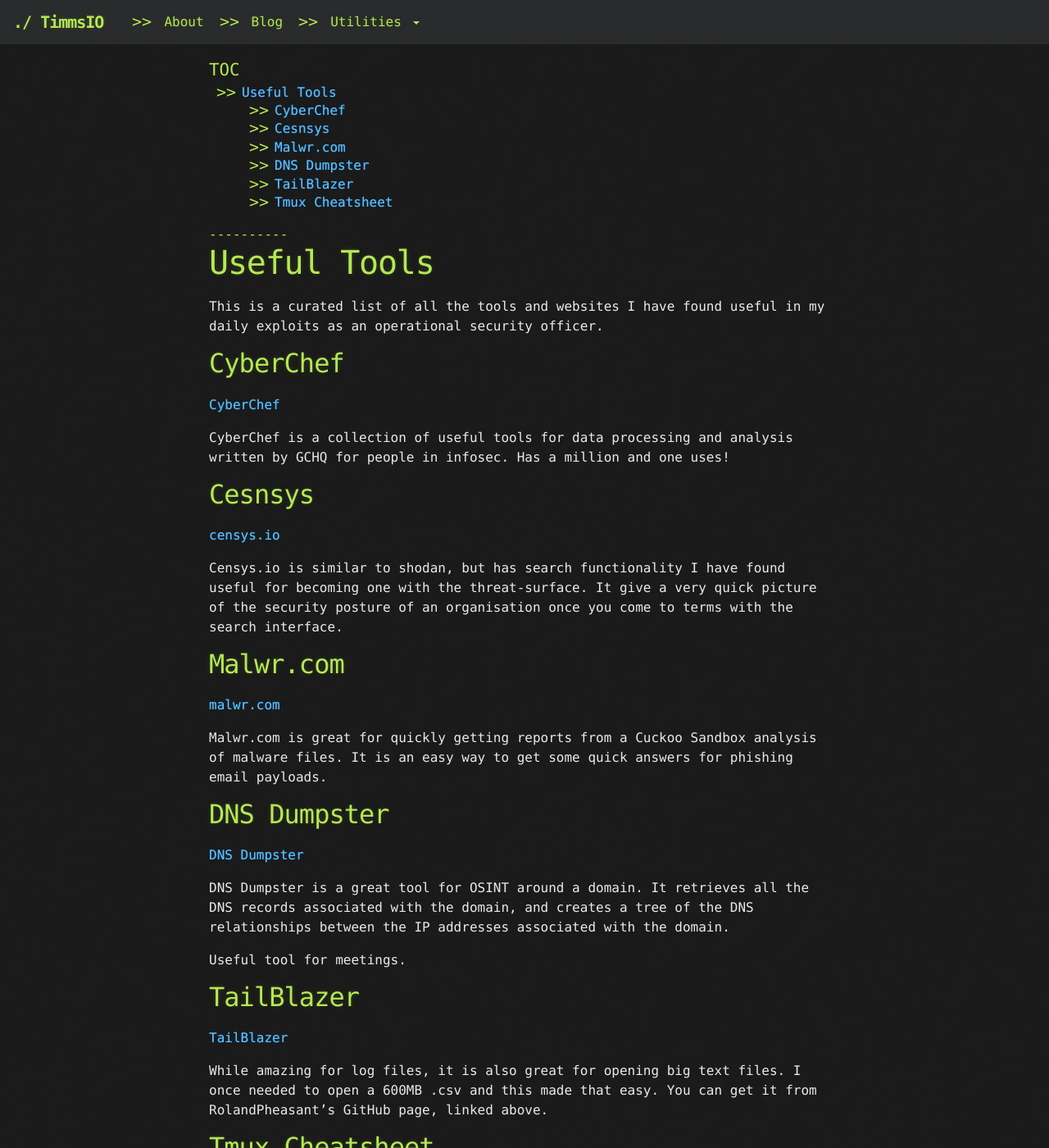
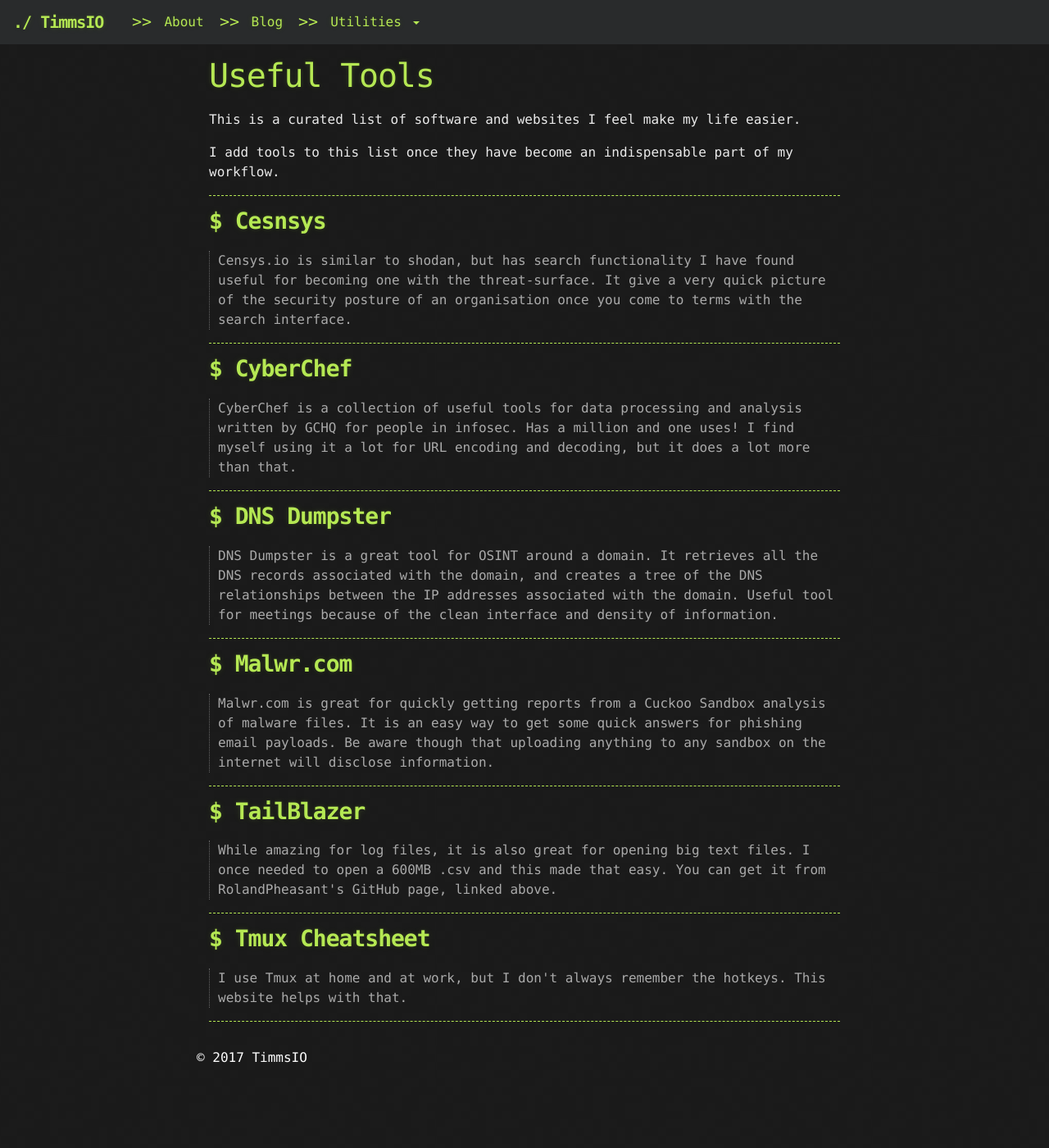
Before and after one commit to TimmsIO/timmsio.github.io, a Jekyll site: the page built from utils/tools.md, in a window 1280 px wide and 1400 px high. Shown: the whole window at 82% size. Built offline with Jekyll 4.4.1, drawn with Linux system fonts in a browser that asks for light colours; nearby versions of some CDN libraries; some of the changed text lies outside the part shown.

Commit message:
Update tools page to better fit style and be easier to maintain

```diff
--- /dev/null
+++ b/_data/utils.json
@@ -0,0 +1,81 @@
+{
+  "sortableTags": [
+    "application",
+    "website",
+    "desktop",
+    "recon",
+    "forensics",
+    "malware",
+    "logs"
+  ],
+  "utilities": [
+    {
+      "title": "CyberChef",
+      "tags": [
+        "application",
+        "website",
+        "forensics"
+      ],
+      "href": "https://gchq.github.io/CyberChef/",
+      "aria": "CyberChef JS utility github page",
+      "description": "CyberChef is a collection of useful tools for data processing and analysis written by GCHQ for people in infosec. Has a million and one uses!\n\nI find myself using it a lot for URL encoding and decoding, but it does a lot more than that."
+    },
+    {
+      "title": "Cesnsys",
+      "tags": [
+        "application",
+        "website",
+        "recon"
+      ],
+      "href": "https://censys.io/",
+      "aria": "censys.io internet records search",
+      "description": "Censys.io is similar to shodan, but has search functionality I have found useful for becoming one with the threat-surface. It give a very quick picture of the security posture of an organisation once you come to terms with the search interface."
+    },
+    {
+      "title": "Malwr.com",
+      "tags": [
+        "application",
+        "website",
+        "forensics",
+        "malware"
+      ],
+      "href": "https://malwr.com/",
+      "aria": "Malwr.com Malware Analysis",
+      "description": "Malwr.com is great for quickly getting reports from a Cuckoo Sandbox analysis of malware files. It is an easy way to get some quick answers for phishing email payloads. Be aware though that uploading anything to any sandbox on the internet will disclose information."
+    },
+    {
+      "title": "DNS Dumpster",
+      "tags": [
+        "application",
+        "website",
+        "recon"
+      ],
+      "href": "https://dnsdumpster.com/",
+      "aria": "DNS Dumpster website",
+      "description": "DNS Dumpster is a great tool for OSINT around a domain. It retrieves all the DNS records associated with the domain, and creates a tree of the DNS relationships between the IP addresses associated with the domain.\n\nUseful tool for meetings because of the clean interface and density of information."
+    },
+    {
+      "title": "TailBlazer",
+      "tags": [
+        "application",
+        "desktop",
+        "windows",
+        "logs",
+        "forensics"
+        ],
+      "href": "https://github.com/RolandPheasant/TailBlazer",
+      "aria": "TailBlazer log tailing .NET application",
+      "description": "While amazing for log files, it is also great for opening big text files. I once needed to open a 600MB .csv and this made that easy. You can get it from RolandPheasant's GitHub page, linked above."
+    },
+    {
+      "title": "Tmux Cheatsheet",
+      "tags": [
+        "reference",
+        "website"
+      ],
+      "href": "https://tmuxcheatsheet.com/",
+      "aria": "Tmux cheatsheet website",
+      "description": "I use Tmux at home and at work, but I don't always remember the hotkeys. This website helps with that."
+    }
+  ]
+}
--- /dev/null
+++ b/_includes/toolsList.html
@@ -0,0 +1,22 @@
+{% assign tools = site.data.utils.utilities | sort:"title" %}
+{% assign tags = site.data.utils.sortableTags | sort %}
+
+
+<datalist>
+  {% for tag in tags %}
+  <option value="{{ tag }}"></option>
+  {% endfor %}
+</datalist>
+
+{% for tool in tools %}
+<div class="link-panel-container" data-tags="{{ tool.tags | join: " " }}">
+  <a href="{{ tool.href }}" target="_blank" aria-label="{{ tool.aria }}">
+    <span class="link-panel"></span>
+  </a>
+  <h3 class="tool-brand">{{ tool.title }}</h3>
+  <blockquote>
+    <p>{{ tool.description }}</p>
+  </blockquote>
+</div>
+<hr>
+{% endfor %}
--- a/_sass/jekyll-theme-hacker.scss
+++ b/_sass/jekyll-theme-hacker.scss
@@ -99,6 +99,24 @@
 
 .post-brand:before {
   content: "$ cat ";
+  // font-size: 1.3em;
+  color: #b5e853;
+}
+
+.tool-brand {
+  margin-right: 40px;
+  font-weight: bold;
+  font-family: Monaco, "Bitstream Vera Sans Mono", "Lucida Console", Terminal, monospace;
+  color: #b5e853 !important;
+  text-shadow: 0 1px 1px rgba(0, 0, 0, 0.1),
+               0 0 5px rgba(181, 232, 83, 0.1),
+               0 0 10px rgba(181, 232, 83, 0.1);
+  letter-spacing: -1px;
+  -webkit-font-smoothing: antialiased;
+}
+
+.tool-brand:before {
+  content: "$ ";
   // font-size: 1.3em;
   color: #b5e853;
 }
--- a/utils/tools.md
+++ b/utils/tools.md
@@ -3,54 +3,15 @@
 title: Useful Tools
 layout: default
 permalink: /utils/tools
-toc: true
 
 ---
 
 # Useful Tools
 
-This is a curated list of all the tools and websites I have found useful in my daily exploits as an operational security officer.
+This is a curated list of software and websites I feel make my life easier.
 
-## CyberChef
+I add tools to this list once they have become an indispensable part of my workflow.
 
-[CyberChef][cc]
+<hr>
 
-CyberChef is a collection of useful tools for data processing and analysis written by GCHQ for people in infosec. Has a million and one uses!
-
-## Cesnsys
-
-[censys.io][censys]
-
-Censys.io is similar to shodan, but has search functionality I have found useful for becoming one with the threat-surface. It give a very quick picture of the security posture of an organisation once you come to terms with the search interface.
-
-## Malwr.com
-
-[malwr.com][mal]
-
-Malwr.com is great for quickly getting reports from a Cuckoo Sandbox analysis of malware files. It is an easy way to get some quick answers for phishing email payloads.
-
-## DNS Dumpster
-
-[DNS Dumpster][dns]
-
-DNS Dumpster is a great tool for OSINT around a domain. It retrieves all the DNS records associated with the domain, and creates a tree of the DNS relationships between the IP addresses associated with the domain.
-
-Useful tool for meetings.
-
-## TailBlazer
-
-[TailBlazer][tb]
-
-While amazing for log files, it is also great for opening big text files. I once needed to open a 600MB .csv and this made that easy. You can get it from RolandPheasant's GitHub page, linked above.
-
-## Tmux Cheatsheet
-[Tmux Cheatsheet][tmxcs]
-
-I use Tmux at home and at work, but I don't always remember the hotkeys. This website solves that.
-
-[cc]: https://gchq.github.io/CyberChef/ "CyberChef JS utility github page"
-[tb]: https://github.com/RolandPheasant/TailBlazer "TailBlazer log tailing .NET application"
-[tmxcs]: https://tmuxcheatsheet.com/ "Tmux cheatsheet website"
-[mal]: https://malwr.com/ "Malwr.com Malware Analysis"
-[dns]: https://dnsdumpster.com/ "DNS Dumpster website"
-[censys]: https://censys.io/ "censys.io internet records search"
+{% include toolsList.html %}
```
Also changed, not shown: _data/utils.yml (deleted).
